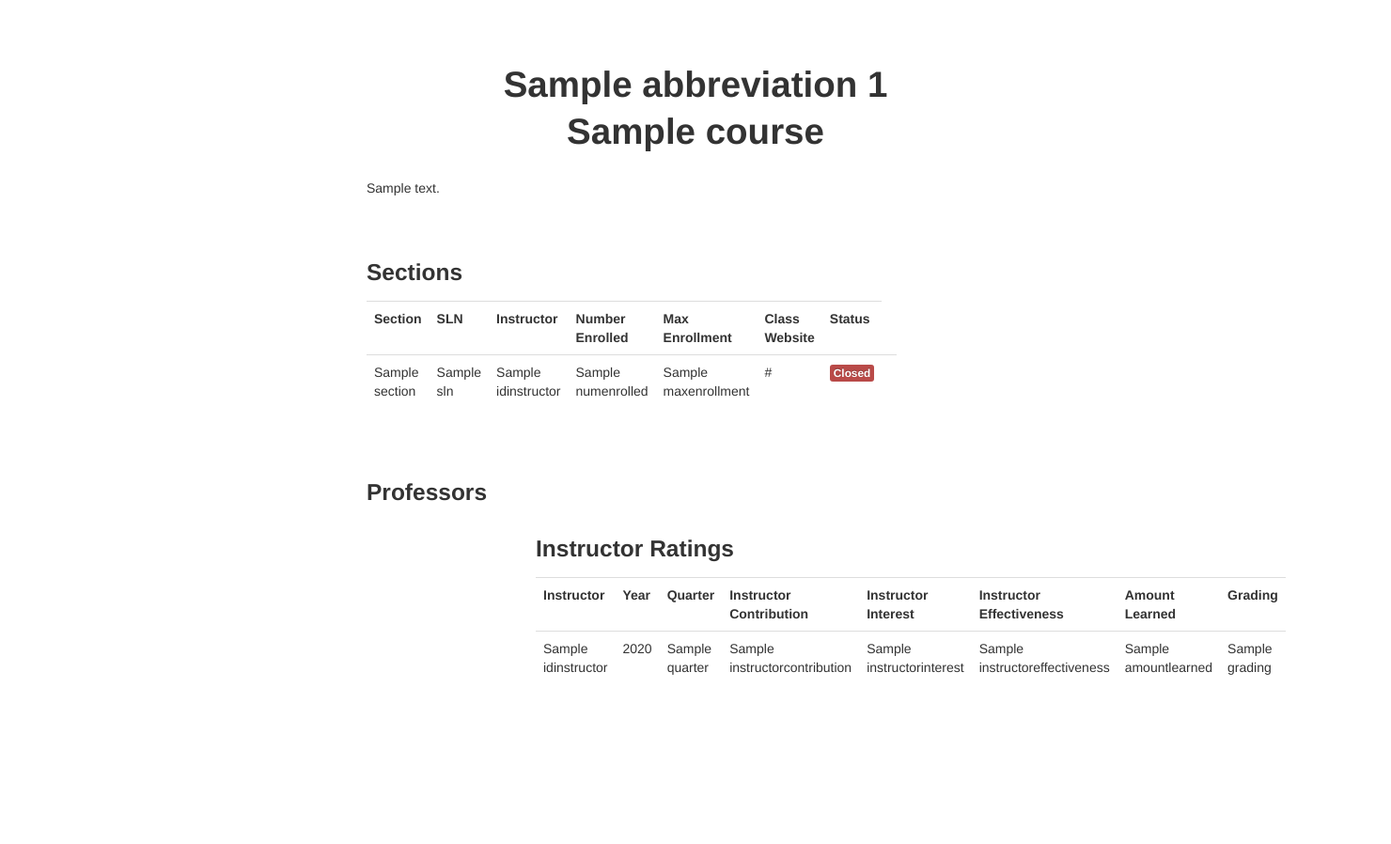
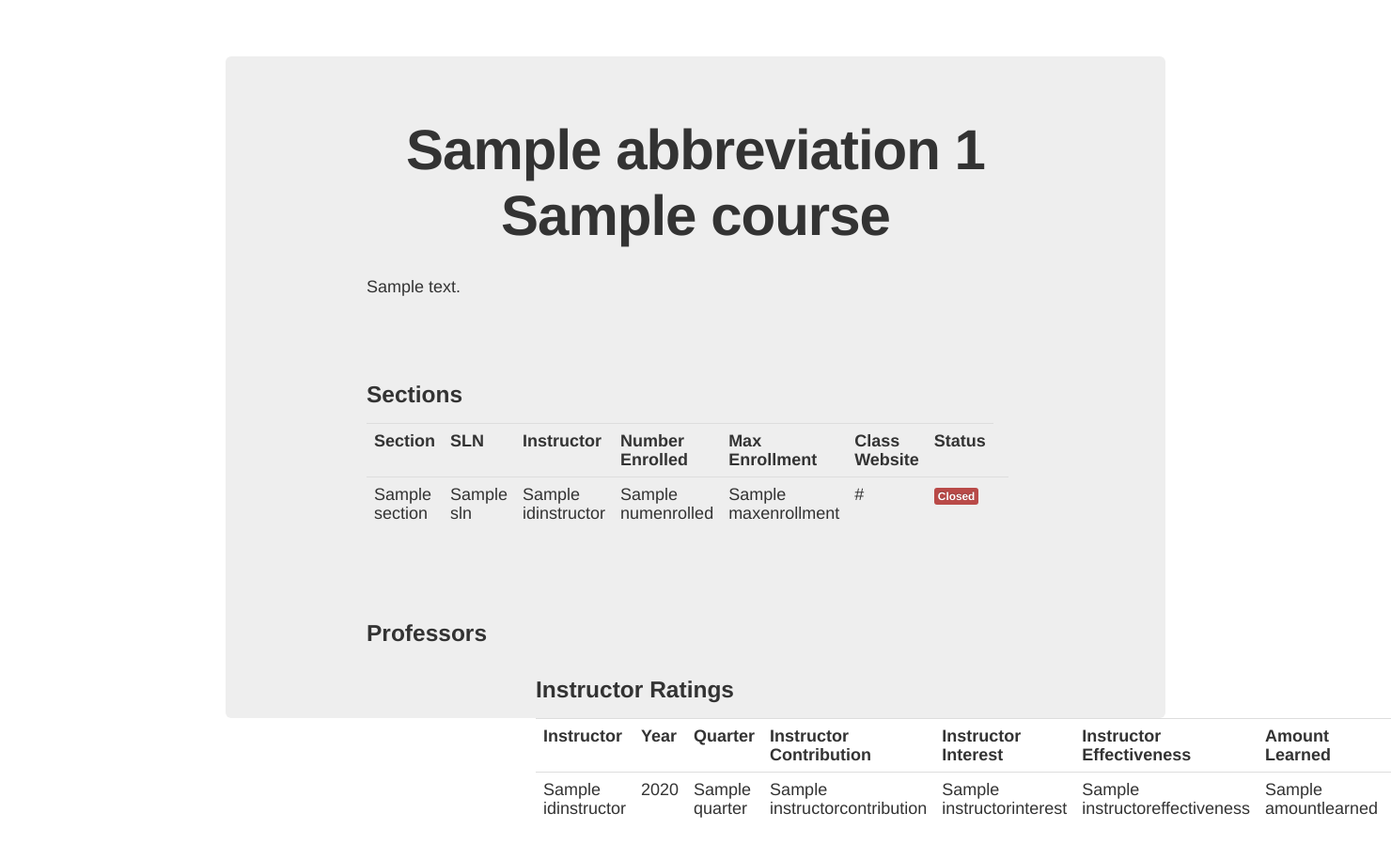
Before and after one commit to geosoco/HCDE310, a Django app: template main/templates/course.html in a window 1480 px wide; the page is wider, and only the part inside the window is pictured. Shown: that part at 94% size. Before the commit the page ends 718 px from the top of that part, so only its background shows below. Run offline with Django 3.2, Linux system fonts and the light colour scheme; the template is opened without the code that fills it: most values are stand-ins (such as "Sample title", 1, 10 or a date in 2020).

Commit message:
updated course page

```diff
--- a/main/templates/course.html
+++ b/main/templates/course.html
@@ -7,9 +7,11 @@
     <title>{{course.idcurriculum.abbreviation}} {{course.number}} {{course.name}}</title>
   </head>
   <body>
+  <div class="container">
+  <div class="hero-unit">
     <h1>{{course.idcurriculum.abbreviation}} {{course.number}}</h1>
     <h1>{{course.name}}</h1>
-  <div style="width: 700px; margin: 0 auto;">
+    <div style="width: 700px; margin: 0 auto;">
         <br>
         <p>{{course.description}}</p>
         {% if course.genedreqs == 1 %}
@@ -96,5 +98,7 @@
         </div>
 
     </div>
+    </div>
+    </div>
   </body>
 </html>
```
